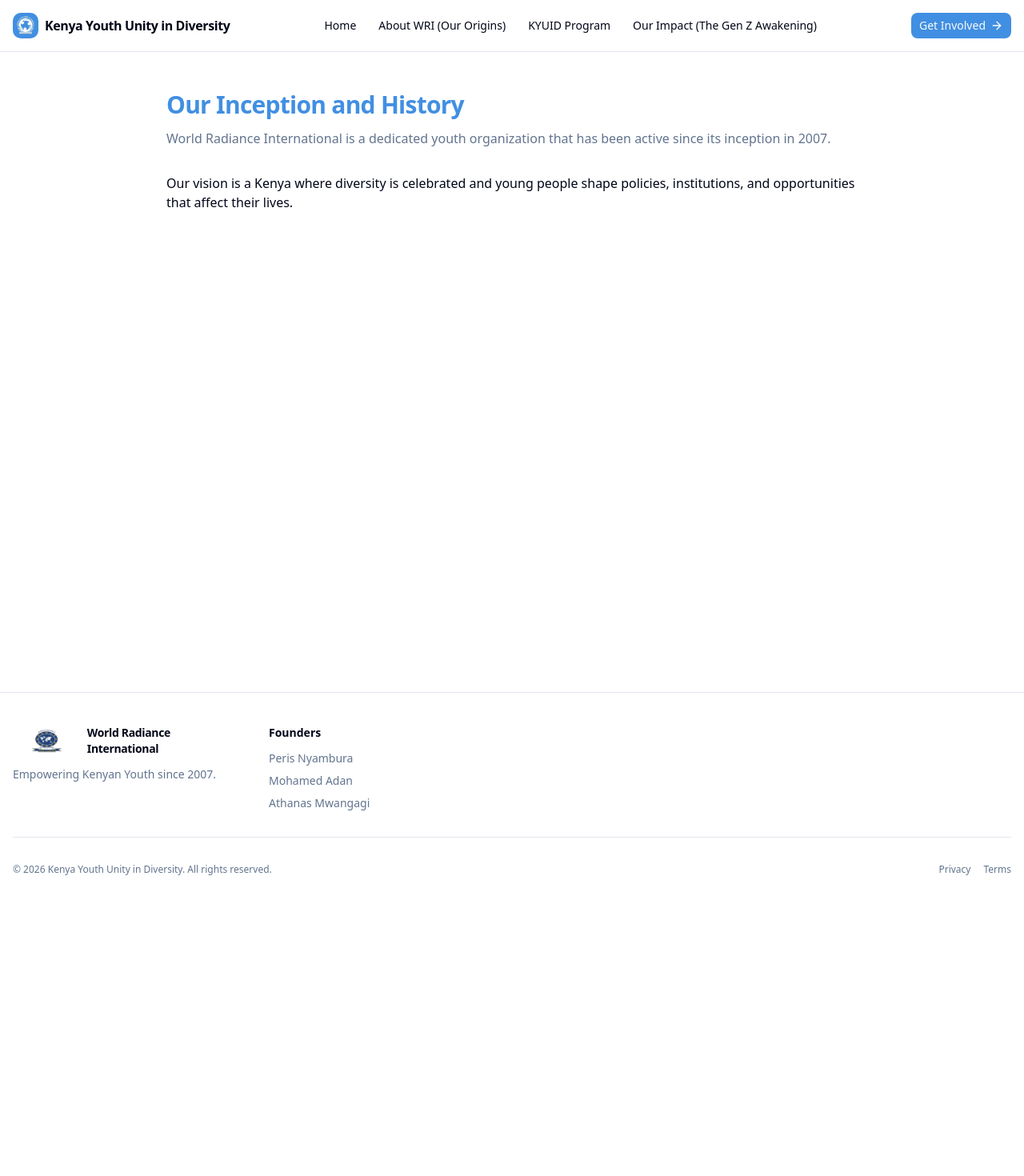
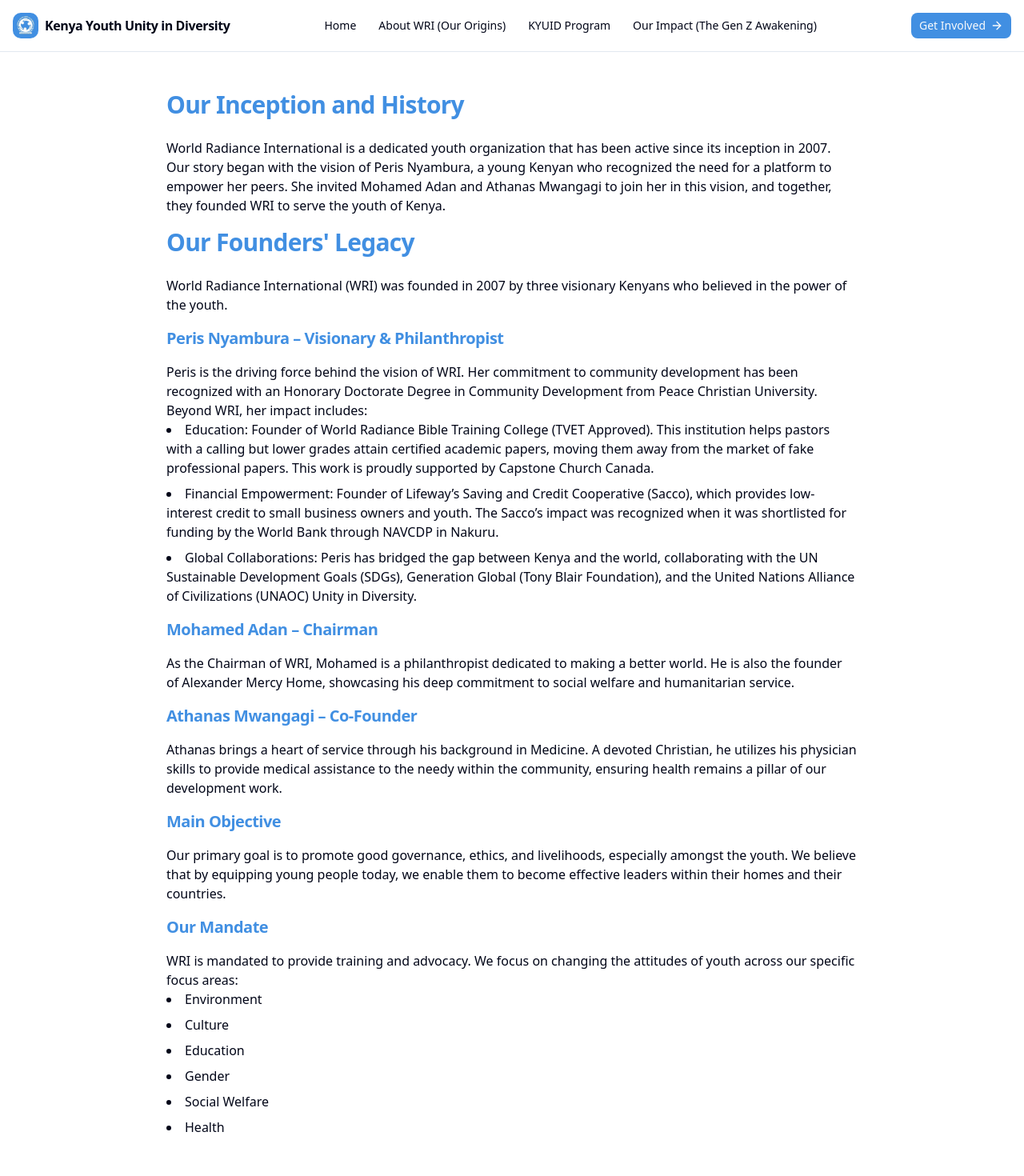
Before and after one commit to codesmithsafrica/kyuid, a Next.js app: page /about in a window 1280 px wide. Shown: the top 1470 px of the page at 80% size. Before the commit the page ends 1135 px from the top, so only its background shows below. Built offline with nearby package versions, Linux system fonts and the light colour scheme.

Commit message:
added about page

```diff
--- a/src/app/about/page.tsx
+++ b/src/app/about/page.tsx
@@ -2,19 +2,98 @@ export default function AboutPage() {
   return (
     <div className="container mx-auto max-w-4xl px-4 py-12">
       <h1 style={{
-              color:"#418FE2"
-            }}className="text-3xl font-semibold tracking-tight">Our Inception and History</h1>
-      <p className="mt-3 text-muted-foreground">
+        color: "#418FE2"
+      }} className="text-3xl font-semibold tracking-tight">Our Inception and History</h1>
+      {/* <p className="mt-3 text-muted-foreground">
           World Radiance International is a dedicated youth organization that has been active since its
           inception in 2007.
-      </p>
-      <div className="prose prose-sm mt-8 dark:prose-invert">
+      </p> */}
+      <div className="prose prose-sm mt-6 pb-4 dark:prose-invert">
         <p>
-
+          World Radiance International is a dedicated youth organization that has been active since its
+          inception in 2007.
         </p>
         <p>
-          Our vision is a Kenya where diversity is celebrated and young people shape policies, institutions, and opportunities that affect their lives.
+          Our story began with the vision of Peris Nyambura, a young Kenyan who recognized the
+          need for a platform to empower her peers. She invited Mohamed Adan and Athanas
+          Mwangagi to join her in this vision, and together, they founded WRI to serve the youth of
+          Kenya.
         </p>
+      </div>
+      <h1 style={{
+        color: "#418FE2"
+      }} className="text-3xl font-semibold tracking-tight">Our Founders' Legacy</h1>
+      {/* <p className="mt-3 text-muted-foreground">
+          World Radiance International is a dedicated youth organization that has been active since its
+          inception in 2007.
+      </p> */}
+      <div className="prose prose-sm mt-6 dark:prose-invert">
+        <p>
+          World Radiance International (WRI) was founded in 2007 by three visionary Kenyans who
+          believed in the power of the youth.
+        </p>
+        <h2 style={{
+          color: "#418FE2"
+        }} className="text-xl my-4 font-semibold tracking-tight">Peris Nyambura – Visionary & Philanthropist</h2>
+        <p>
+          Peris is the driving force behind the vision of WRI. Her commitment to community
+          development has been recognized with an Honorary Doctorate Degree in Community
+          Development from Peace Christian University. Beyond WRI, her impact includes:
+        </p>
+        <ul className="list-inside list-disc">
+          <li className="mb-2">Education: Founder of World Radiance Bible Training College (TVET Approved).
+            This institution helps pastors with a calling but lower grades attain certified academic
+            papers, moving them away from the market of fake professional papers. This work is
+            proudly supported by Capstone Church Canada.</li>
+          <li className="mb-2">Financial Empowerment: Founder of Lifeway’s Saving and Credit Cooperative
+            (Sacco), which provides low-interest credit to small business owners and youth. The
+            Sacco’s impact was recognized when it was shortlisted for funding by the World
+            Bank through NAVCDP in Nakuru.</li>
+          <li className="mb-2">Global Collaborations: Peris has bridged the gap between Kenya and the world,
+            collaborating with the UN Sustainable Development Goals (SDGs), Generation
+            Global (Tony Blair Foundation), and the United Nations Alliance of Civilizations
+            (UNAOC) Unity in Diversity.</li>
+        </ul>
+        <h2 style={{
+          color: "#418FE2"
+        }} className="text-xl my-4 font-semibold tracking-tight">Mohamed Adan – Chairman</h2>
+        <p>
+          As the Chairman of WRI, Mohamed is a philanthropist dedicated to making a better world.
+          He is also the founder of Alexander Mercy Home, showcasing his deep commitment to
+          social welfare and humanitarian service.
+        </p>
+        <h2 style={{
+          color: "#418FE2"
+        }} className="text-xl my-4 font-semibold tracking-tight">Athanas Mwangagi – Co-Founder</h2>
+        <p>
+          Athanas brings a heart of service through his background in Medicine. A devoted Christian,
+          he utilizes his physician skills to provide medical assistance to the needy within the
+          community, ensuring health remains a pillar of our development work.
+        </p>
+        <h2 style={{
+          color: "#418FE2"
+        }} className="text-xl my-4 font-semibold tracking-tight">Main Objective</h2>
+        <p>
+          Our primary goal is to promote good governance, ethics, and livelihoods, especially
+          amongst the youth. We believe that by equipping young people today, we enable them to
+          become effective leaders within their homes and their countries.
+        </p>
+        <h2 style={{
+          color: "#418FE2"
+        }} className="text-xl my-4 font-semibold tracking-tight">Our Mandate</h2>
+        <p>
+              WRI is mandated to provide training and advocacy. We focus on changing the attitudes of
+          youth across our specific focus areas:
+        </p>
+                <ul className="list-inside list-disc">
+          <li className="mb-2">Environment</li>
+          <li className="mb-2">Culture</li>
+          <li className="mb-2">Education</li>
+          <li className="mb-2">Gender</li>
+          <li className="mb-2">Social Welfare</li>
+          <li className="mb-2">Health</li>
+
+        </ul>
       </div>
     </div>
   );
```
Also changed, not shown: 1 other file (tests, documents, lock files or other folders).
